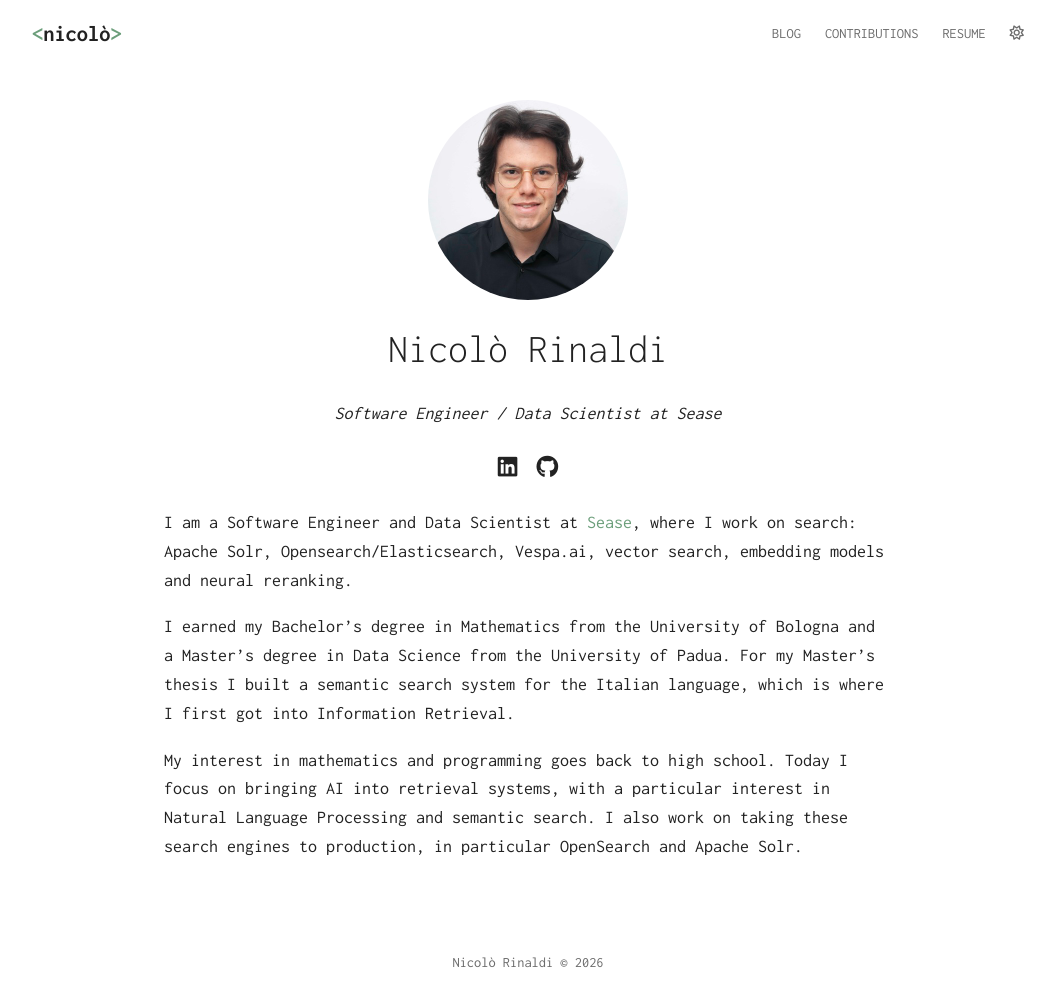
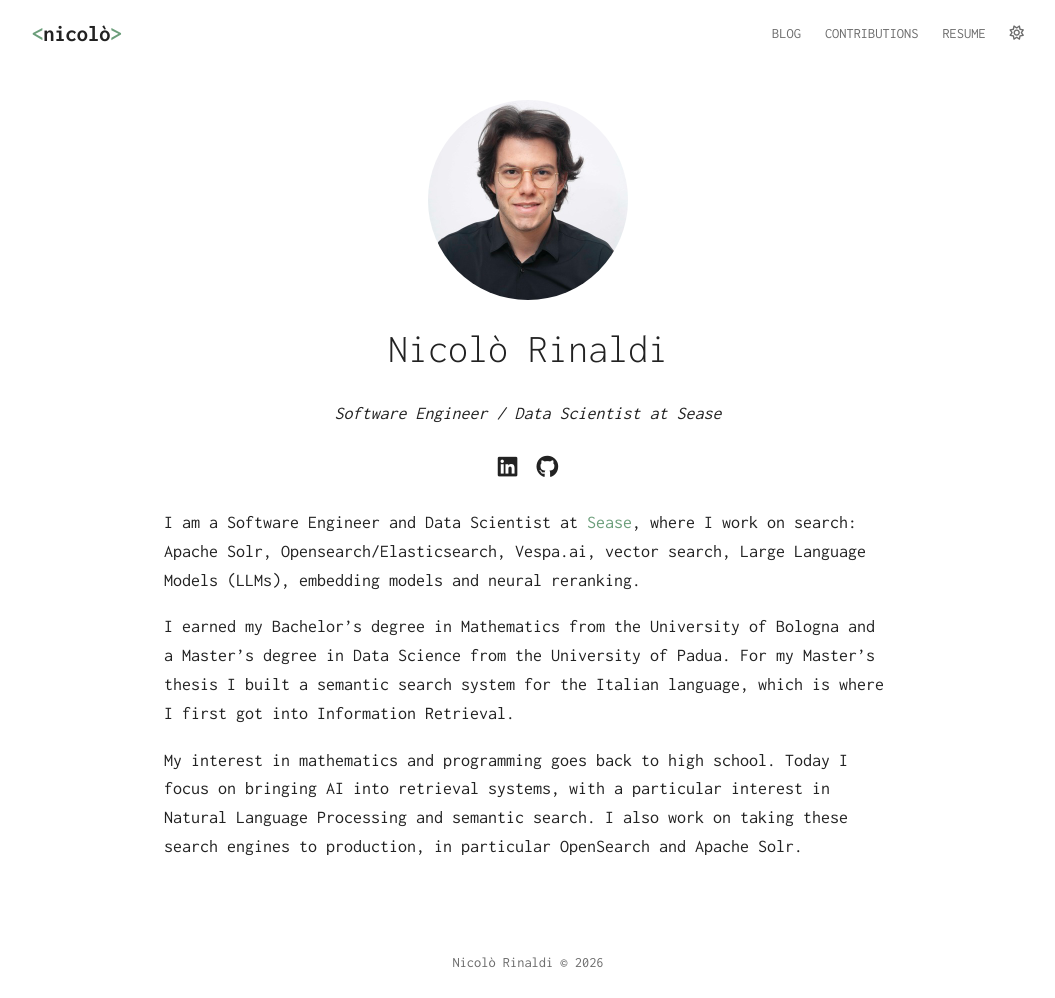
Before and after one commit to nicolo-rinaldi/nicolo-rinaldi.github.io, a Jekyll site: the page built from index.md, in a window 1280 px wide. Shown: the whole page, without its empty margins (112-1167 px from the left). Built offline with Jekyll 4.4.1, drawn with Linux system fonts in a browser that asks for light colours.

Commit message:
Added LLMs to what I work on

```diff
--- a/index.md
+++ b/index.md
@@ -10,7 +10,7 @@ layout: default
   </p>
 </div>
 
-I am a Software Engineer and Data Scientist at [Sease](https://sease.io), where I work on search: Apache Solr, Opensearch/Elasticsearch, Vespa.ai, vector search, embedding models and neural reranking.
+I am a Software Engineer and Data Scientist at [Sease](https://sease.io), where I work on search: Apache Solr, Opensearch/Elasticsearch, Vespa.ai, vector search, Large Language Models (LLMs), embedding models and neural reranking.
 
 I earned my Bachelor's degree in Mathematics from the University of Bologna and a Master's degree in Data Science from the University of Padua. For my Master's thesis I built a semantic search system for the Italian language, which is where I first got into Information Retrieval.
 
```
